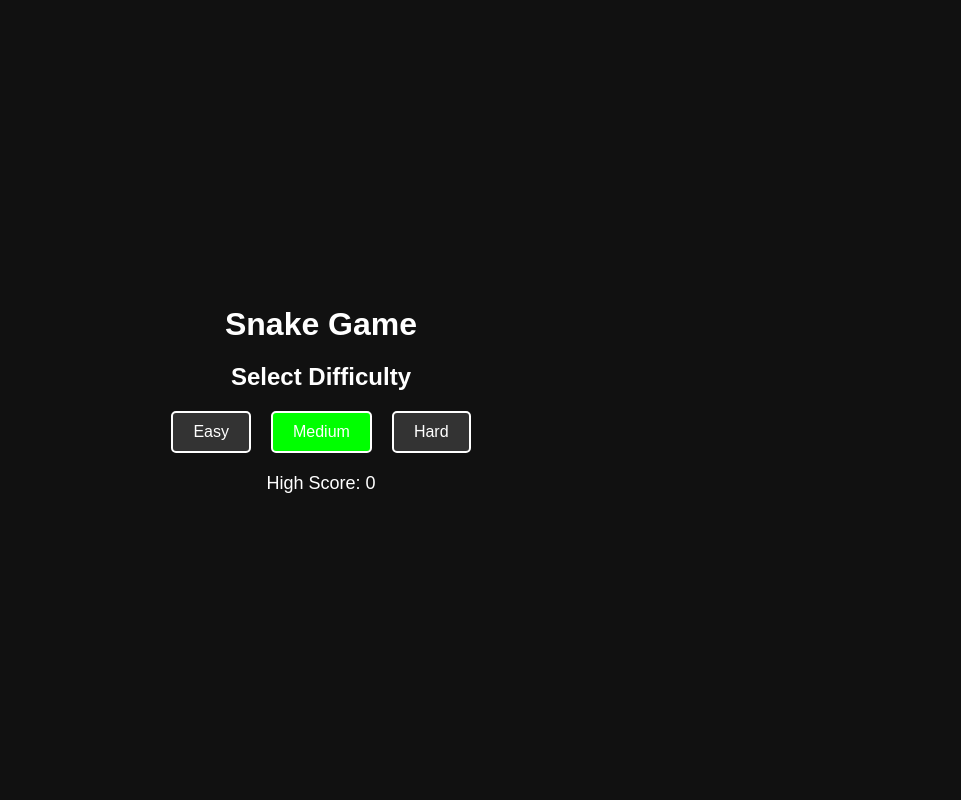
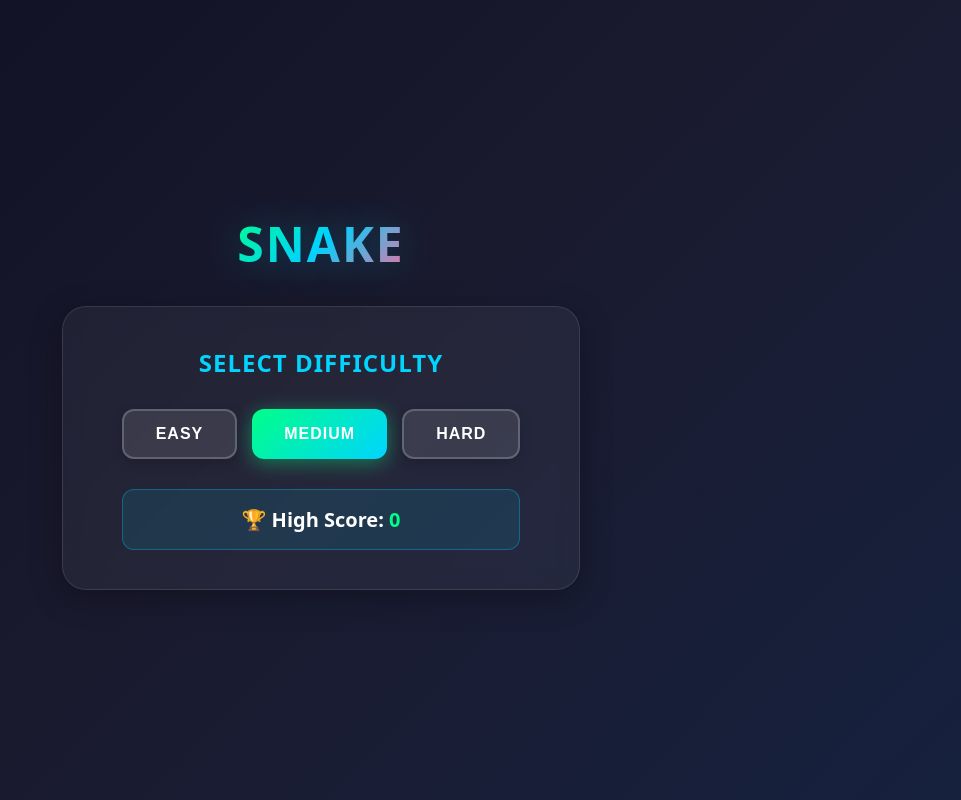
Before and after one commit to hsiangchou-eaton/copilot-agent-demo, a Next.js app: page / in a window 1280 px wide. Shown: the whole page, without its empty margins (319-1280 px from the left). Built offline with nearby package versions, Linux system fonts and the light colour scheme.

Commit message:
Implement modern, visually slick Snake game redesign
Co-authored-by: hsiangchou-eaton <116081620+hsiangchou-eaton@users.noreply.github.com>

```diff
--- a/src/app/globals.css
+++ b/src/app/globals.css
@@ -1,25 +1,19 @@
 :root {
-  --background: #ffffff;
-  --foreground: #171717;
-}
-
-@media (prefers-color-scheme: dark) {
-  :root {
-    --background: #0a0a0a;
-    --foreground: #ededed;
-  }
+  --background: #0f0f23;
+  --foreground: #ededed;
 }
 
 html,
 body {
   max-width: 100vw;
   overflow-x: hidden;
+  scroll-behavior: smooth;
 }
 
 body {
   color: var(--foreground);
-  background: var(--background);
-  font-family: Arial, Helvetica, sans-serif;
+  background: linear-gradient(135deg, #0f0f23 0%, #1a1a2e 50%, #16213e 100%);
+  font-family: system-ui, -apple-system, BlinkMacSystemFont, 'Segoe UI', Roboto, sans-serif;
   -webkit-font-smoothing: antialiased;
   -moz-osx-font-smoothing: grayscale;
 }
@@ -28,6 +22,7 @@ body {
   box-sizing: border-box;
   padding: 0;
   margin: 0;
+  transition: background-color 0.3s ease, border-color 0.3s ease, transform 0.3s ease;
 }
 
 a {
@@ -35,8 +30,20 @@ a {
   text-decoration: none;
 }
 
-@media (prefers-color-scheme: dark) {
-  html {
-    color-scheme: dark;
-  }
+/* Custom scrollbar styling */
+::-webkit-scrollbar {
+  width: 8px;
 }
+
+::-webkit-scrollbar-track {
+  background: rgba(255, 255, 255, 0.05);
+}
+
+::-webkit-scrollbar-thumb {
+  background: rgba(0, 212, 255, 0.5);
+  border-radius: 4px;
+}
+
+::-webkit-scrollbar-thumb:hover {
+  background: rgba(0, 212, 255, 0.7);
+}
--- a/src/app/page.js
+++ b/src/app/page.js
@@ -86,46 +86,150 @@ export default function SnakeGame() {
 
     // Draw game
     const draw = () => {
-      // Clear canvas
-      ctx.fillStyle = '#000';
+      // Clear canvas with dark gradient background
+      const bgGradient = ctx.createLinearGradient(0, 0, canvas.width, canvas.height);
+      bgGradient.addColorStop(0, '#0f0f23');
+      bgGradient.addColorStop(1, '#1a1a2e');
+      ctx.fillStyle = bgGradient;
       ctx.fillRect(0, 0, canvas.width, canvas.height);
 
-      // Draw snake
+      // Add subtle grid pattern
+      ctx.strokeStyle = 'rgba(100, 100, 200, 0.1)';
+      ctx.lineWidth = 0.5;
+      for (let i = 0; i <= GRID_SIZE; i++) {
+        ctx.beginPath();
+        ctx.moveTo(i * CELL_SIZE, 0);
+        ctx.lineTo(i * CELL_SIZE, canvas.height);
+        ctx.stroke();
+        ctx.beginPath();
+        ctx.moveTo(0, i * CELL_SIZE);
+        ctx.lineTo(canvas.width, i * CELL_SIZE);
+        ctx.stroke();
+      }
+
+      // Draw snake with gradient and glow
       gameState.snake.forEach((segment, index) => {
+        const x = segment.x * CELL_SIZE;
+        const y = segment.y * CELL_SIZE;
+        const size = CELL_SIZE - 2;
+
+        // Create gradient for snake
+        const gradient = ctx.createLinearGradient(x, y, x + size, y + size);
         if (index === 0) {
-          ctx.fillStyle = '#0f0';
+          // Head - brighter gradient
+          gradient.addColorStop(0, '#00ff88');
+          gradient.addColorStop(1, '#00d4ff');
+
+          // Add glow effect for head
+          ctx.shadowBlur = 15;
+          ctx.shadowColor = '#00ff88';
         } else {
-          ctx.fillStyle = '#0a0';
+          // Body - gradient based on position
+          const colorIntensity = 1 - (index / gameState.snake.length) * 0.5;
+          gradient.addColorStop(0, `rgba(0, 255, 136, ${colorIntensity})`);
+          gradient.addColorStop(1, `rgba(0, 212, 255, ${colorIntensity})`);
+
+          ctx.shadowBlur = 8;
+          ctx.shadowColor = '#00ff88';
         }
-        ctx.fillRect(
-          segment.x * CELL_SIZE,
-          segment.y * CELL_SIZE,
-          CELL_SIZE - 1,
-          CELL_SIZE - 1
-        );
+
+        ctx.fillStyle = gradient;
+
+        // Draw rounded rectangle
+        const radius = 4;
+        ctx.beginPath();
+        ctx.moveTo(x + radius, y);
+        ctx.lineTo(x + size - radius, y);
+        ctx.quadraticCurveTo(x + size, y, x + size, y + radius);
+        ctx.lineTo(x + size, y + size - radius);
+        ctx.quadraticCurveTo(x + size, y + size, x + size - radius, y + size);
+        ctx.lineTo(x + radius, y + size);
+        ctx.quadraticCurveTo(x, y + size, x, y + size - radius);
+        ctx.lineTo(x, y + radius);
+        ctx.quadraticCurveTo(x, y, x + radius, y);
+        ctx.closePath();
+        ctx.fill();
+
+        ctx.shadowBlur = 0;
       });
 
-      // Draw food
-      ctx.fillStyle = '#f00';
-      ctx.fillRect(
-        gameState.food.x * CELL_SIZE,
-        gameState.food.y * CELL_SIZE,
-        CELL_SIZE - 1,
-        CELL_SIZE - 1
+      // Draw food with pulsing glow effect
+      const foodX = gameState.food.x * CELL_SIZE;
+      const foodY = gameState.food.y * CELL_SIZE;
+      const foodSize = CELL_SIZE - 2;
+      const pulseTime = Date.now() / 500;
+      const pulseScale = 1 + Math.sin(pulseTime) * 0.15;
+
+      // Outer glow
+      const glowGradient = ctx.createRadialGradient(
+        foodX + foodSize / 2, foodY + foodSize / 2, 0,
+        foodX + foodSize / 2, foodY + foodSize / 2, foodSize * pulseScale
       );
+      glowGradient.addColorStop(0, 'rgba(255, 100, 150, 0.8)');
+      glowGradient.addColorStop(0.5, 'rgba(255, 50, 100, 0.4)');
+      glowGradient.addColorStop(1, 'rgba(255, 0, 100, 0)');
 
-      // Draw game over message
+      ctx.fillStyle = glowGradient;
+      ctx.beginPath();
+      ctx.arc(
+        foodX + foodSize / 2,
+        foodY + foodSize / 2,
+        foodSize * pulseScale,
+        0,
+        Math.PI * 2
+      );
+      ctx.fill();
+
+      // Inner food with gradient
+      const foodGradient = ctx.createRadialGradient(
+        foodX + foodSize / 2, foodY + foodSize / 2, 0,
+        foodX + foodSize / 2, foodY + foodSize / 2, foodSize / 2
+      );
+      foodGradient.addColorStop(0, '#ff6b9d');
+      foodGradient.addColorStop(1, '#c94b7a');
+
+      ctx.shadowBlur = 20;
+      ctx.shadowColor = '#ff0066';
+      ctx.fillStyle = foodGradient;
+      ctx.beginPath();
+      ctx.arc(
+        foodX + foodSize / 2,
+        foodY + foodSize / 2,
+        foodSize / 2 - 2,
+        0,
+        Math.PI * 2
+      );
+      ctx.fill();
+      ctx.shadowBlur = 0;
+
+      // Draw game over overlay
       if (gameState.gameOver) {
-        ctx.fillStyle = '#fff';
-        ctx.font = '30px Arial';
+        // Semi-transparent backdrop
+        ctx.fillStyle = 'rgba(0, 0, 0, 0.85)';
+        ctx.fillRect(0, 0, canvas.width, canvas.height);
+
+        // Game Over text with gradient
+        const textGradient = ctx.createLinearGradient(0, canvas.height / 2 - 40, canvas.width, canvas.height / 2 - 40);
+        textGradient.addColorStop(0, '#ff6b9d');
+        textGradient.addColorStop(0.5, '#00d4ff');
+        textGradient.addColorStop(1, '#00ff88');
+
+        ctx.fillStyle = textGradient;
+        ctx.font = 'bold 36px system-ui, -apple-system, sans-serif';
         ctx.textAlign = 'center';
-        ctx.fillText('Game Over!', canvas.width / 2, canvas.height / 2 - 20);
-        ctx.font = '20px Arial';
+        ctx.shadowBlur = 20;
+        ctx.shadowColor = '#00d4ff';
+        ctx.fillText('GAME OVER', canvas.width / 2, canvas.height / 2 - 20);
+
+        ctx.shadowBlur = 10;
+        ctx.fillStyle = '#ffffff';
+        ctx.font = '18px system-ui, -apple-system, sans-serif';
         ctx.fillText(
-          'Press Space to Restart',
+          'Press SPACE to restart',
           canvas.width / 2,
-          canvas.height / 2 + 20
+          canvas.height / 2 + 30
         );
+        ctx.shadowBlur = 0;
       }
     };
 
@@ -248,95 +352,156 @@ export default function SnakeGame() {
         alignItems: 'center',
         justifyContent: 'center',
         minHeight: '100vh',
-        backgroundColor: '#111',
+        background: 'linear-gradient(135deg, #0f0f23 0%, #1a1a2e 50%, #16213e 100%)',
         color: '#fff',
-        fontFamily: 'Arial, sans-serif',
+        fontFamily: 'system-ui, -apple-system, BlinkMacSystemFont, "Segoe UI", Roboto, sans-serif',
+        padding: '20px',
       }}
     >
-      <h1 style={{ marginBottom: '20px' }}>Snake Game</h1>
+      <h1 style={{
+        marginBottom: '30px',
+        fontSize: '48px',
+        fontWeight: '800',
+        background: 'linear-gradient(135deg, #00ff88, #00d4ff, #ff6b9d)',
+        WebkitBackgroundClip: 'text',
+        WebkitTextFillColor: 'transparent',
+        backgroundClip: 'text',
+        textShadow: '0 0 40px rgba(0, 212, 255, 0.3)',
+        letterSpacing: '2px',
+      }}>
+        SNAKE
+      </h1>
 
       {!gameStarted ? (
-        <div style={{ textAlign: 'center' }}>
-          <h2 style={{ marginBottom: '20px' }}>Select Difficulty</h2>
-          <div style={{ marginBottom: '20px' }}>
+        <div style={{
+          textAlign: 'center',
+          background: 'rgba(255, 255, 255, 0.05)',
+          backdropFilter: 'blur(10px)',
+          borderRadius: '24px',
+          padding: '40px 60px',
+          boxShadow: '0 8px 32px rgba(0, 0, 0, 0.3), inset 0 0 0 1px rgba(255, 255, 255, 0.1)',
+        }}>
+          <h2 style={{
+            marginBottom: '30px',
+            fontSize: '24px',
+            fontWeight: '600',
+            color: '#00d4ff',
+            textTransform: 'uppercase',
+            letterSpacing: '1px',
+          }}>
+            Select Difficulty
+          </h2>
+          <div style={{ marginBottom: '30px', display: 'flex', gap: '15px', flexWrap: 'wrap', justifyContent: 'center' }}>
+            {['easy', 'medium', 'hard'].map((level) => (
               <button
+                key={level}
                 onClick={() => {
-                setDifficulty('easy');
+                  setDifficulty(level);
                   startGame();
                 }}
                 style={{
-                padding: '10px 20px',
-                margin: '0 10px',
+                  padding: '14px 32px',
                   fontSize: '16px',
+                  fontWeight: '600',
                   cursor: 'pointer',
-                backgroundColor: difficulty === 'easy' ? '#0f0' : '#333',
+                  background: difficulty === level
+                    ? 'linear-gradient(135deg, #00ff88, #00d4ff)'
+                    : 'rgba(255, 255, 255, 0.1)',
                   color: '#fff',
-                border: '2px solid #fff',
-                borderRadius: '5px',
+                  border: difficulty === level
+                    ? 'none'
+                    : '2px solid rgba(255, 255, 255, 0.2)',
+                  borderRadius: '12px',
+                  textTransform: 'uppercase',
+                  letterSpacing: '1px',
+                  transition: 'all 0.3s ease',
+                  boxShadow: difficulty === level
+                    ? '0 4px 20px rgba(0, 255, 136, 0.4)'
+                    : '0 4px 12px rgba(0, 0, 0, 0.2)',
+                }}
+                onMouseEnter={(e) => {
+                  if (difficulty !== level) {
+                    e.target.style.background = 'rgba(255, 255, 255, 0.15)';
+                    e.target.style.borderColor = 'rgba(0, 212, 255, 0.5)';
+                    e.target.style.transform = 'translateY(-2px)';
+                    e.target.style.boxShadow = '0 6px 16px rgba(0, 212, 255, 0.3)';
+                  }
+                }}
+                onMouseLeave={(e) => {
+                  if (difficulty !== level) {
+                    e.target.style.background = 'rgba(255, 255, 255, 0.1)';
+                    e.target.style.borderColor = 'rgba(255, 255, 255, 0.2)';
+                    e.target.style.transform = 'translateY(0)';
+                    e.target.style.boxShadow = '0 4px 12px rgba(0, 0, 0, 0.2)';
+                  }
                 }}
               >
-              Easy
+                {level}
               </button>
-            <button
-              onClick={() => {
-                setDifficulty('medium');
-                startGame();
-              }}
-              style={{
-                padding: '10px 20px',
-                margin: '0 10px',
-                fontSize: '16px',
-                cursor: 'pointer',
-                backgroundColor: difficulty === 'medium' ? '#0f0' : '#333',
-                color: '#fff',
-                border: '2px solid #fff',
-                borderRadius: '5px',
-              }}
-            >
-              Medium
-            </button>
-            <button
-              onClick={() => {
-                setDifficulty('hard');
-                startGame();
-              }}
-              style={{
-                padding: '10px 20px',
-                margin: '0 10px',
-                fontSize: '16px',
-                cursor: 'pointer',
-                backgroundColor: difficulty === 'hard' ? '#0f0' : '#333',
-                color: '#fff',
-                border: '2px solid #fff',
-                borderRadius: '5px',
-              }}
-            >
-              Hard
-            </button>
+            ))}
           </div>
-          <div style={{ marginTop: '20px', fontSize: '18px' }}>
-            High Score: {highScore}
+          <div style={{
+            marginTop: '30px',
+            fontSize: '20px',
+            fontWeight: '600',
+            padding: '16px 24px',
+            background: 'rgba(0, 212, 255, 0.1)',
+            borderRadius: '12px',
+            border: '1px solid rgba(0, 212, 255, 0.3)',
+          }}>
+            🏆 High Score: <span style={{ color: '#00ff88' }}>{highScore}</span>
           </div>
         </div>
       ) : (
         <>
-          <div style={{ marginBottom: '10px', fontSize: '20px', display: 'flex', gap: '30px' }}>
-            <span>Score: {score}</span>
-            <span>High Score: {highScore}</span>
+          <div style={{
+            marginBottom: '20px',
+            fontSize: '20px',
+            display: 'flex',
+            gap: '30px',
+            fontWeight: '600',
+            background: 'rgba(255, 255, 255, 0.05)',
+            backdropFilter: 'blur(10px)',
+            padding: '16px 32px',
+            borderRadius: '16px',
+            boxShadow: '0 4px 16px rgba(0, 0, 0, 0.2), inset 0 0 0 1px rgba(255, 255, 255, 0.1)',
+          }}>
+            <span style={{ color: '#00ff88' }}>Score: {score}</span>
+            <span style={{ color: '#00d4ff' }}>High Score: {highScore}</span>
           </div>
           <canvas
             ref={canvasRef}
             width={GRID_SIZE * CELL_SIZE}
             height={GRID_SIZE * CELL_SIZE}
             style={{
-              border: '2px solid #fff',
-              backgroundColor: '#000',
+              border: '3px solid rgba(0, 212, 255, 0.3)',
+              backgroundColor: '#0f0f23',
+              borderRadius: '16px',
+              boxShadow: '0 8px 32px rgba(0, 212, 255, 0.2), inset 0 0 40px rgba(0, 0, 0, 0.5)',
             }}
           />
-          <div style={{ marginTop: '20px', textAlign: 'center' }}>
-            <p>Use arrow keys to move</p>
-            <p>Difficulty: {difficulty.charAt(0).toUpperCase() + difficulty.slice(1)}</p>
-            {gameOver && <p>Press Space to restart</p>}
+          <div style={{
+            marginTop: '24px',
+            textAlign: 'center',
+            background: 'rgba(255, 255, 255, 0.05)',
+            backdropFilter: 'blur(10px)',
+            padding: '16px 24px',
+            borderRadius: '12px',
+            fontSize: '14px',
+            color: 'rgba(255, 255, 255, 0.7)',
+            boxShadow: '0 4px 16px rgba(0, 0, 0, 0.2), inset 0 0 0 1px rgba(255, 255, 255, 0.1)',
+          }}>
+            <p style={{ marginBottom: '8px' }}>⌨️ Use arrow keys to move</p>
+            <p style={{ marginBottom: '8px' }}>
+              Difficulty: <span style={{
+                color: '#00d4ff',
+                fontWeight: '600',
+                textTransform: 'uppercase',
+              }}>
+                {difficulty}
+              </span>
+            </p>
+            {gameOver && <p style={{ color: '#ff6b9d', fontWeight: '600', marginTop: '12px', fontSize: '16px' }}>Press SPACE to restart</p>}
           </div>
         </>
       )}
```
Lines whose indentation alone changed are shown as unchanged.
